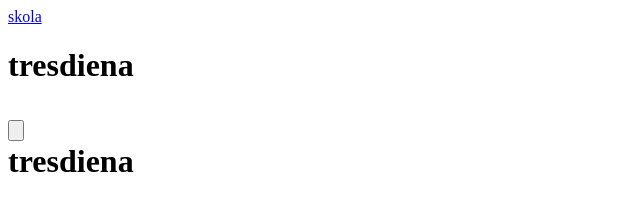
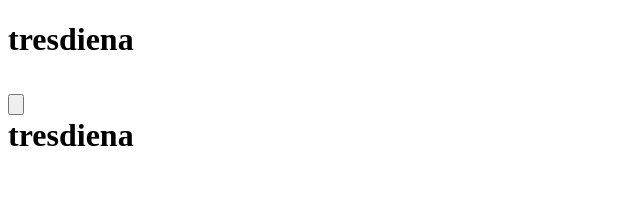
Before and after one commit to ghugoe/TestWeb, a plain HTML site: page index.html in a window 1280 px wide. Shown: the whole page, without its empty margins (0-640 px from the left). Drawn offline with Linux system fonts and the light colour scheme.

Commit message:
meginajums

```diff
--- a/index.html
+++ b/index.html
@@ -11,7 +11,6 @@ and open the template in the editor.
         <meta name="viewport" content="width=device-width, initial-scale=1.0">
     </head>
     <body>
-        <a href="skola.html">skola</a>
         <h1> tresdiena <h1> <input type="submit" value="" />
         <div>tresdiena</div>
 
```
